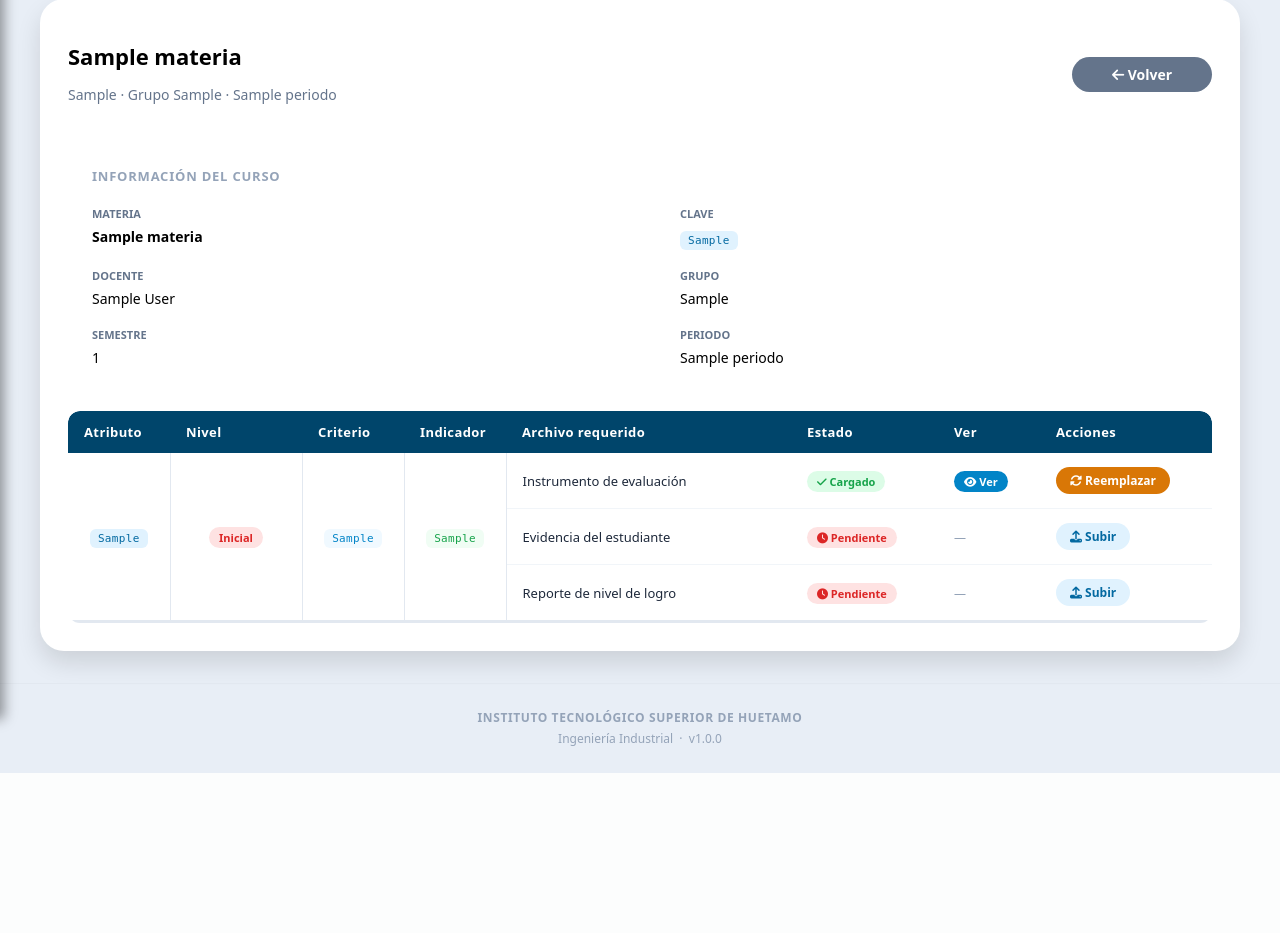
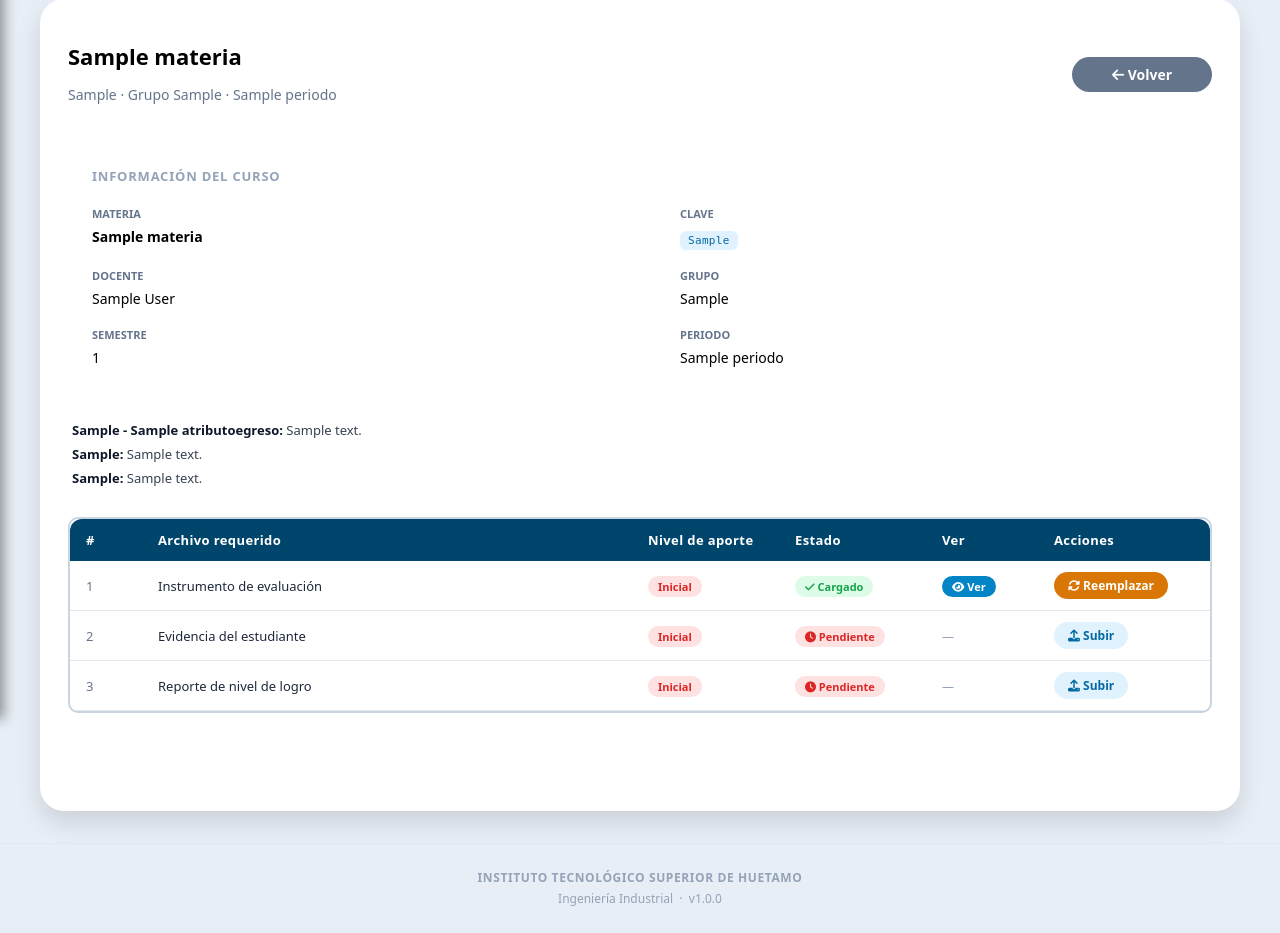
Before and after one commit to Pato1YT/PlataformaCACEI, a Django app: page /cursos/1/detalle/ in a window 1280 px wide. Shown: the part 81-1014 px from the top of the page. Before the commit the page ends 854 px from the top, so only its background shows below. Run offline with Django 4.2, Linux system fonts and the light colour scheme; a user stored in the database is signed in; tables that the repository leaves empty hold one stand-in row (values such as "Sample post"); parts of the project's set-up code (start-up, migrations or seed data) failed here and were passed over.

Commit message:
Se corrigieron los estilos en el apartado de ver detalles

```diff
--- a/core/templates/cursos/detalle_curso.html
+++ b/core/templates/cursos/detalle_curso.html
@@ -50,33 +50,45 @@
         </div>
     </div>
 
-    <!-- Tabla única -->
-    <div class="table-wrapper">
-        <table class="data-table">
+    <!-- Bloque por indicador -->
+    {% for bloque in indicadores_bloques %}
+ <div style="margin-bottom:48px;">
+
+        <!-- Descripciones -->
+        <div style="padding:10px 4px 20px 4px;">
+            <p style="margin:0 0 6px 0; font-size:13px; color:#374151;">
+                <strong style="color:#0f172a;">{{ bloque.atributo.codigo }} - {{ bloque.atributo.nombre }}:</strong>
+                {{ bloque.atributo.descripcion }}
+            </p>
+            <p style="margin:0 0 6px 0; font-size:13px; color:#374151;">
+                <strong style="color:#0f172a;">{{ bloque.criterio.codigo }}:</strong>
+                {{ bloque.criterio.descripcion }}
+            </p>
+            <p style="margin:0; font-size:13px; color:#374151;">
+                <strong style="color:#0f172a;">{{ bloque.indicador.codigo }}:</strong>
+                {{ bloque.indicador.descripcion }}
+            </p>
+        </div>
+
+        <!-- Tabla de archivos -->
+       <div style="border:2px solid #cbd5e1; border-radius:10px; overflow:hidden; margin-top:10px; margin-bottom:70px;">
+        <table class="data-table" style="margin:0; border-radius:0;">
             <thead>
                 <tr>
-                    <th style="width:70px;">Atributo</th>
-                    <th style="width:100px;">Nivel</th>
-                    <th style="width:70px;">Criterio</th>
-                    <th style="width:70px;">Indicador</th>
+                    <th style="width:40px;">#</th>
                     <th>Archivo requerido</th>
+                    <th style="width:115px;">Nivel de aporte</th>
                     <th style="width:115px;">Estado</th>
-                    <th style="width:70px;">Ver</th>
+                    <th style="width:80px;">Ver</th>
                     <th style="width:140px;">Acciones</th>
                 </tr>
             </thead>
             <tbody>
-                {% for bloque in indicadores_bloques %}
                 {% for archivo in bloque.archivos %}
-                    <tr style="{% if not forloop.last %}border-bottom:1px solid #f1f5f9;{% else %}border-bottom:3px solid #e2e8f0;{% endif %}">
-
-                        {% if forloop.first %}
-                        <td rowspan="{{ bloque.archivos|length }}"
-                            style="vertical-align:middle; text-align:center; border-right:1px solid #e2e8f0;">
-                            <span class="course-card__code">{{ bloque.atributo.codigo }}</span>
-                        </td>
-                        <td rowspan="{{ bloque.archivos|length }}"
-                            style="vertical-align:middle; text-align:center; border-right:1px solid #e2e8f0;">
+                <tr style="border-bottom:1px solid #e2e8f0;">
+                    <td style="font-size:13px; color:#64748b;">{{ forloop.counter }}</td>
+                    <td style="font-size:13px;">{{ archivo.nombre }}</td>
+                    <td>
                         {% if bloque.nivel_aporte == 'A' %}
                             <span style="background:#dcfce7; color:#16a34a; border-radius:999px; padding:3px 10px; font-size:11px; font-weight:700; white-space:nowrap;">Avanzado</span>
                         {% elif bloque.nivel_aporte == 'M' %}
@@ -85,19 +97,7 @@
                             <span style="background:#fee2e2; color:#dc2626; border-radius:999px; padding:3px 10px; font-size:11px; font-weight:700; white-space:nowrap;">Inicial</span>
                         {% endif %}
                     </td>
-                        <td rowspan="{{ bloque.archivos|length }}"
-                            style="vertical-align:middle; text-align:center; border-right:1px solid #e2e8f0;">
-                            <span class="course-card__code" style="background:#f0f9ff; color:#0284c7;">{{ bloque.criterio.codigo }}</span>
-                        </td>
-                        <td rowspan="{{ bloque.archivos|length }}"
-                            style="vertical-align:middle; text-align:center; border-right:1px solid #e2e8f0;">
-                            <span class="course-card__code" style="background:#f0fdf4; color:#16a34a;">{{ bloque.indicador.codigo }}</span>
-                        </td>
-                        {% endif %}
-
-                        <td style="font-size:13px; padding-top:14px; padding-bottom:14px;">{{ archivo.nombre }}</td>
-
-                        <td style="padding-top:14px; padding-bottom:14px;">
+                    <td>
                         {% if archivo.evidencia %}
                             <span style="background:#dcfce7; color:#16a34a; border-radius:999px; padding:3px 10px; font-size:11px; font-weight:700; white-space:nowrap;">
                                 <i class="fa-solid fa-check"></i> Cargado
@@ -108,8 +108,7 @@
                             </span>
                         {% endif %}
                     </td>
-
-                        <td style="padding-top:14px; padding-bottom:14px;">
+                    <td>
                         {% if archivo.evidencia %}
                             <a href="{{ archivo.evidencia.archivo.url }}" target="_blank"
                                class="data-table__btn"
@@ -120,8 +119,7 @@
                             <span style="color:#94a3b8; font-size:12px;">—</span>
                         {% endif %}
                     </td>
-
-                        <td class="data-table__actions" style="padding-top:14px; padding-bottom:14px;">
+                    <td class="data-table__actions">
                         {% if archivo.tipo == 'REPORTE' %}
                             {% if archivo.evidencia %}
                             <a href="{% url 'core:subir_reporte_nivel_logro' curso.pk bloque.indicador.pk %}"
@@ -150,14 +148,14 @@
                     </td>
                 </tr>
                 {% endfor %}
-                {% empty %}
-                <tr>
-                    <td colspan="8" class="data-table__empty">Esta materia no tiene indicadores específicos asignados.</td>
-                </tr>
-                {% endfor %}
             </tbody>
         </table>
     </div>
+    {% empty %}
+    <div class="table-wrapper" style="padding:32px; text-align:center;">
+        <p style="color:#94a3b8; font-size:14px; margin:0;">Esta materia no tiene indicadores específicos asignados.</p>
+    </div>
+    {% endfor %}
 
 </div>
 {% endblock %}
```
Lines whose indentation alone changed are shown as unchanged.
